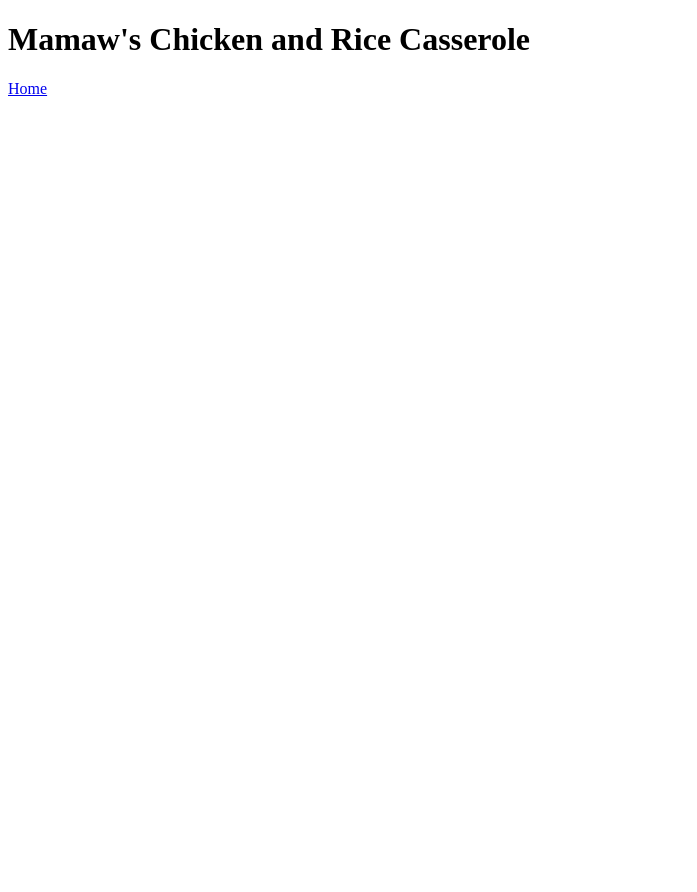
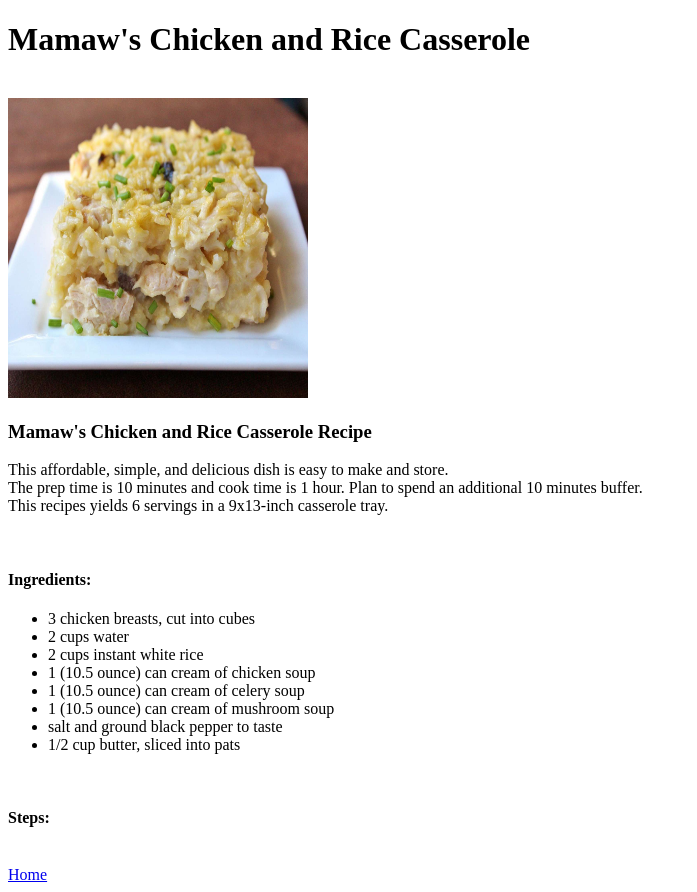
Before and after one commit to tbone78flag/odin-recipes, a plain HTML site: page recipes/chickenandricecasserole.html in a window 1280 px wide. Shown: the whole page, without its empty margins (0-697 px from the left). Before the commit the page ends 800 px from the top, so only its background shows below. Drawn offline with Linux system fonts and the light colour scheme.

Commit message:
Added picture and description for Mamaw's CARC. Added Ingredients list

```diff
--- a/recipes/chickenandricecasserole.html
+++ b/recipes/chickenandricecasserole.html
@@ -6,6 +6,27 @@
     </head>
     <body>
         <h1>Mamaw's Chicken and Rice Casserole</h1>
+        <br>
+        <img src="../img/chickenandricecasserole.jpg" alt="chicken and rice casserole" height="300" width="300">
+        <h3>Mamaw's Chicken and Rice Casserole Recipe</h3>
+        <p>This affordable, simple, and delicious dish is easy to make and store. <br>
+            The prep time is 10 minutes and cook time is 1 hour. Plan to spend an additional 10 minutes buffer. <br>
+            This recipes yields 6 servings in a 9x13-inch casserole tray.</p>
+        <br>
+        <h4>Ingredients:</h4>
+        <ul>
+            <li>3 chicken breasts, cut into cubes</li>
+            <li>2 cups water</li>
+            <li>2 cups instant white rice</li>
+            <li>1 (10.5 ounce) can cream of chicken soup</li>
+            <li>1 (10.5 ounce) can cream of celery soup</li>
+            <li>1 (10.5 ounce) can cream of mushroom soup</li>
+            <li>salt and ground black pepper to taste</li>
+            <li>1/2 cup butter, sliced into pats</li>
+        </ul>
+        <br>
+        <h4>Steps:</h4>
+        <br>
         <a href="../index.html">Home</a>
     </body>
 </html>
```
Also changed, not shown: img/chickenandricecasserole.jpg (added).
